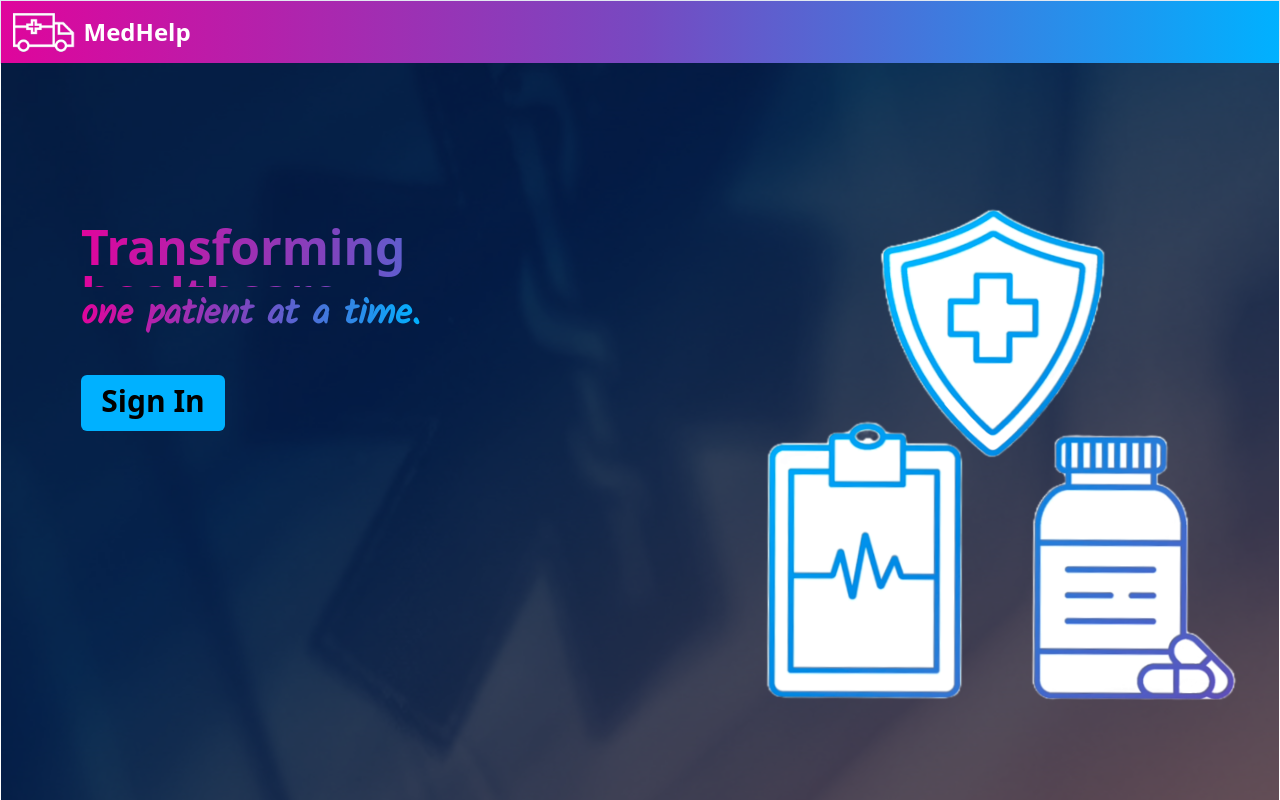
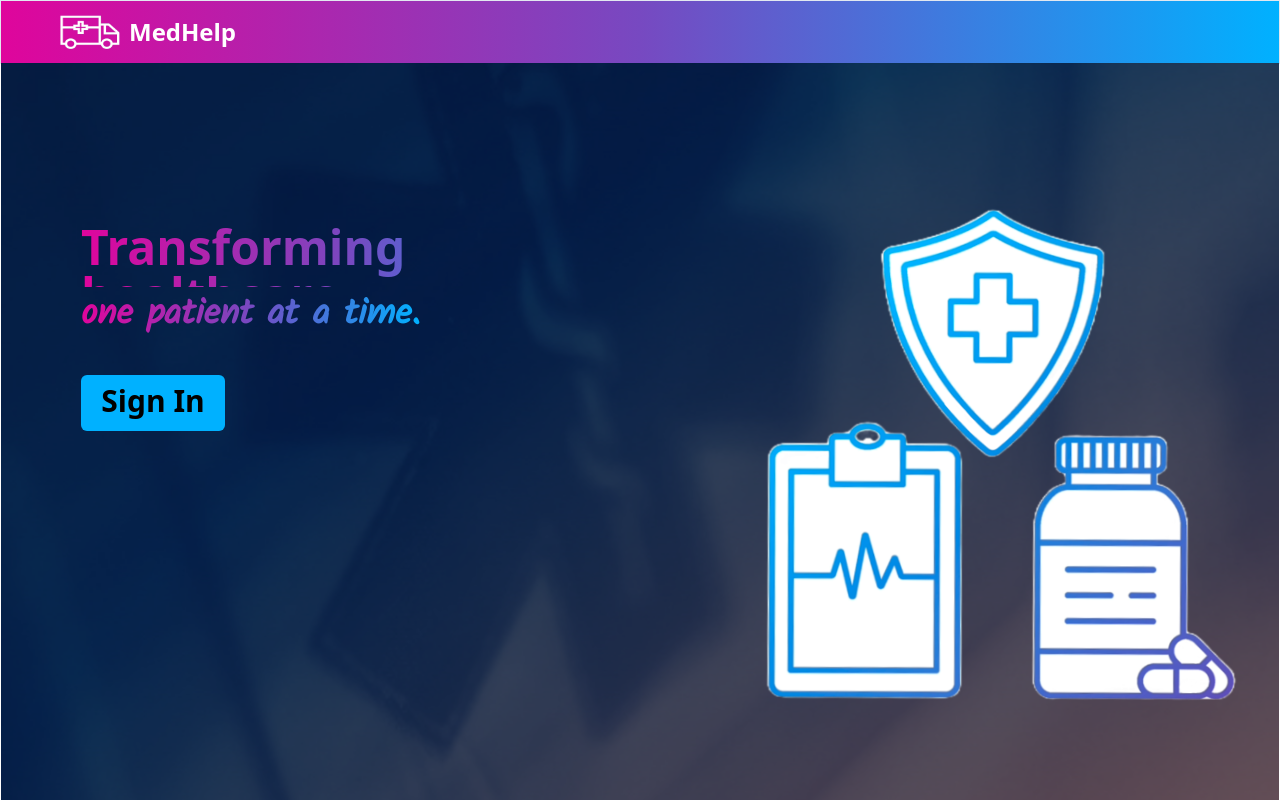
Before and after one commit to vishalkantharaju/HouseScout, a React (Vite) app in the folder frontend/: page / in a window 1280 px wide. Built offline with nearby package versions, Linux system fonts and the light colour scheme.

Commit message:
pages linked

```diff
--- a/frontend/src/App.tsx
+++ b/frontend/src/App.tsx
@@ -1,19 +1,21 @@
 import ambulance from './assets/medhelp_icon_transparent.png'
 import background from './assets/ambulance_background.jpg'
 import health_icon from './assets/Viva_Drawing.png'
+import { useNavigate } from 'react-router-dom';
 
 function App() {
   // const [count, setCount] = useState(0)
+  const nav = useNavigate();
 
   return (
     <div className='max-w-screen max-h-screen'>
       <div className="w-full border h-16 bg-gradient-to-r from-[#DF059C] via-[#7749C1] to-[#00B1FF] fixed">
-        <div className='flex items-center justify-start h-full'>
-            <img className='w-22 h-14' src={ambulance}></img>
-            <p className = 'font-bold text-2xl text-white'>
+        <div className='flex items-center justify-start h-full pl-12'>
+              <img className='w-20 h-12' src={ambulance}></img>
+              <p className = 'font-bold text-2xl text-white'>
               MedHelp
-            </p>
-        </div>
+              </p>
+          </div>
         <div>
           <div className='bg-[url("assets/ambulance_background.jpg")] bg-cover bg-center bg-no-repeat w-full h-screen'>
             <div className="bg-[#06101E] bg-opacity-60 w-full h-screen flex">
@@ -26,7 +28,7 @@ function App() {
                     one patient at a time.
                   </span>
                 </div>
-                <div className="my-10 w-36 h-14 rounded-md bg-[#00B1FF] flex items-center justify-center cursor-pointer hover:bg-blue-700">
+                <div onClick={() => {nav('/login')}} className="my-10 w-36 h-14 rounded-md bg-[#00B1FF] flex items-center justify-center cursor-pointer hover:bg-blue-700">
                   <div className="text-black text-3xl font-bold text-center pb-1">Sign In</div>
                 </div>
               </div>
```
